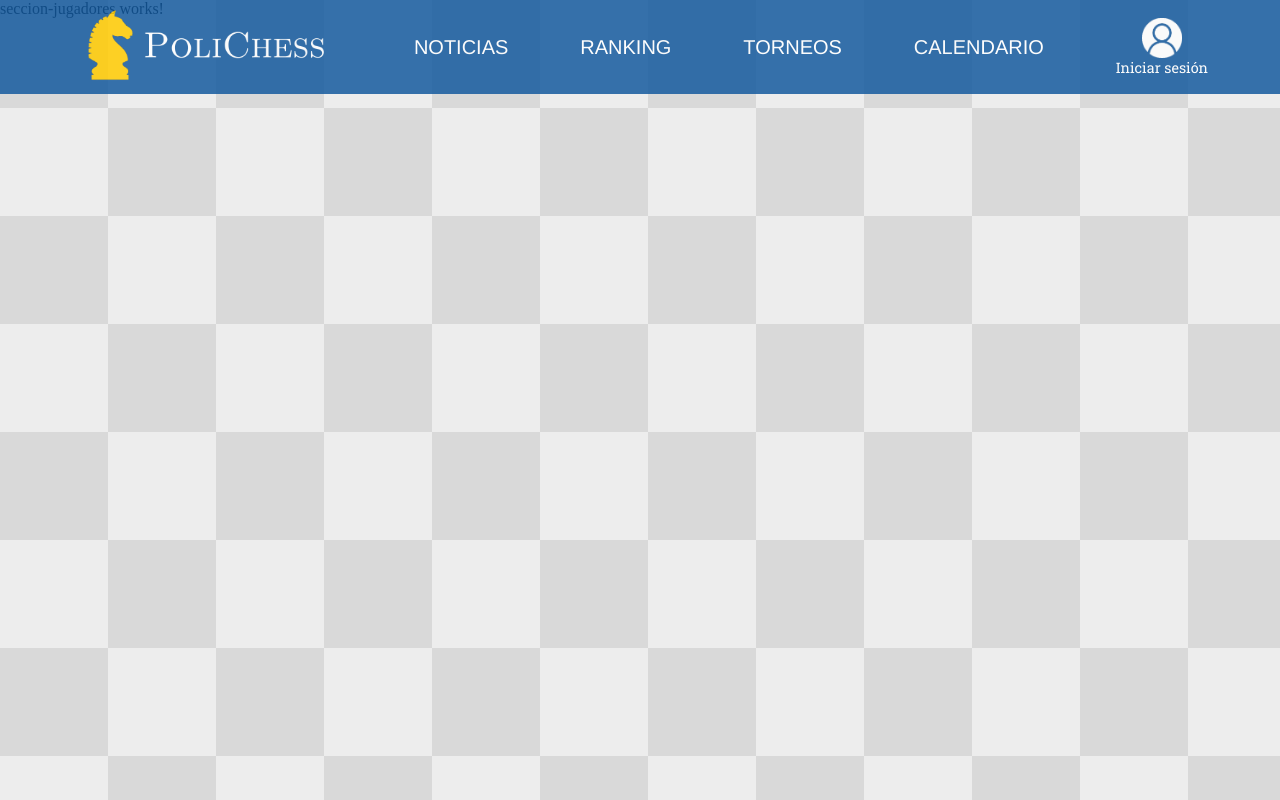
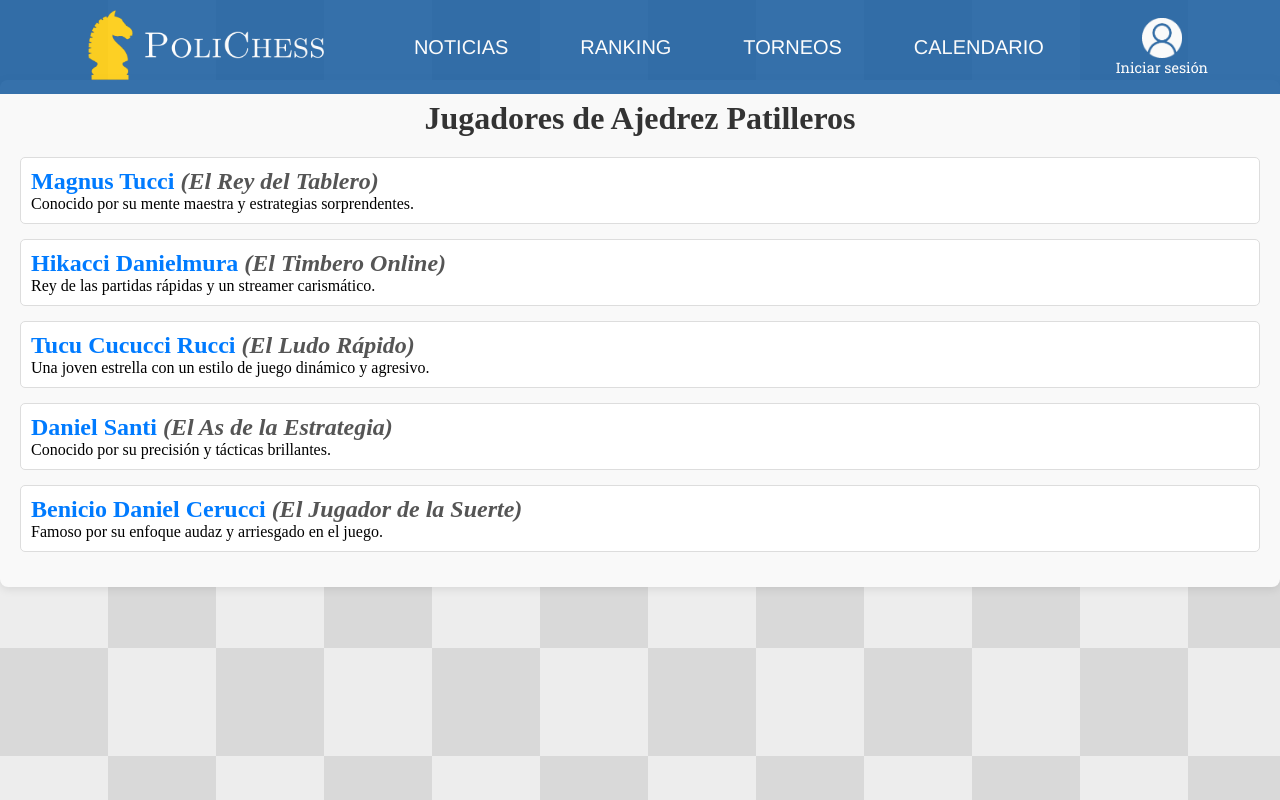
Before and after one commit to FranciscoCasais/PoliChess, an Angular app: page /jugadores in a window 1280 px wide. Built offline with nearby package versions, Linux system fonts and the light colour scheme; a web font is replaced by a local one.

Commit message:
agrego cositas jej

```diff
--- a/src/app/components/Secciones/seccion-jugadores/seccion-jugadores.component.css
+++ b/src/app/components/Secciones/seccion-jugadores/seccion-jugadores.component.css
@@ -0,0 +1,36 @@
+.jugadores-container {
+    padding: 20px;
+    margin-top: 80px; /* Agrega un margen superior para evitar la superposición con el navbar */
+    background-color: #f9f9f9;
+    border-radius: 8px;
+    box-shadow: 0 2px 10px rgba(0, 0, 0, 0.1);
+  }
+
+  h1 {
+    text-align: center;
+    color: #333;
+  }
+
+  ul {
+    list-style-type: none;
+    padding: 0;
+    margin-top: 20px; /* Puedes mantener este margen o ajustarlo */
+  }
+
+  li {
+    margin: 15px 0;
+    padding: 10px;
+    border: 1px solid #ddd;
+    border-radius: 5px;
+    background-color: #fff;
+  }
+
+  .apodo {
+    font-style: italic;
+    color: #555;
+  }
+
+  h2 {
+    margin: 0;
+    color: #007bff;
+  }
--- a/src/app/components/Secciones/seccion-jugadores/seccion-jugadores.component.html
+++ b/src/app/components/Secciones/seccion-jugadores/seccion-jugadores.component.html
@@ -1 +1,25 @@
-<p>seccion-jugadores works!</p>
+<div class="jugadores-container">
+    <h1>Jugadores de Ajedrez Patilleros</h1>
+    <ul>
+      <li>
+        <h2>Magnus Tucci <span class="apodo">(El Rey del Tablero)</span></h2>
+        <p>Conocido por su mente maestra y estrategias sorprendentes.</p>
+      </li>
+      <li>
+        <h2>Hikacci Danielmura <span class="apodo">(El Timbero Online)</span></h2>
+        <p>Rey de las partidas rápidas y un streamer carismático.</p>
+      </li>
+      <li>
+        <h2>Tucu Cucucci Rucci <span class="apodo">(El Ludo Rápido)</span></h2>
+        <p>Una joven estrella con un estilo de juego dinámico y agresivo.</p>
+      </li>
+      <li>
+        <h2>Daniel Santi <span class="apodo">(El As de la Estrategia)</span></h2>
+        <p>Conocido por su precisión y tácticas brillantes.</p>
+      </li>
+      <li>
+        <h2>Benicio Daniel Cerucci <span class="apodo">(El Jugador de la Suerte)</span></h2>
+        <p>Famoso por su enfoque audaz y arriesgado en el juego.</p>
+      </li>
+    </ul>
+  </div>
```
Also changed, not shown: src/app/components/Secciones/seccion-jugadores/seccion-jugadores.component.ts (+4 -5 lines), src/models/daniel.txt (deleted).
